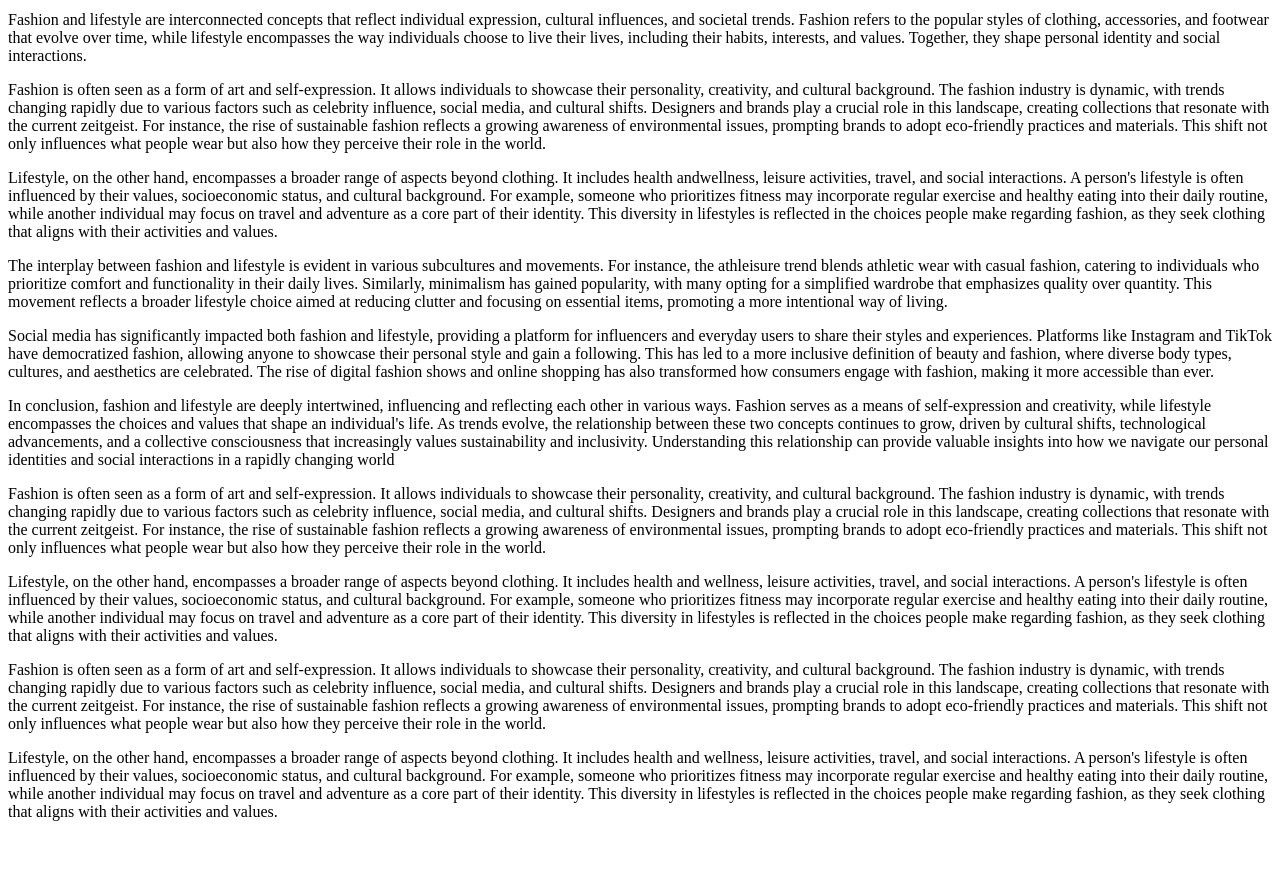
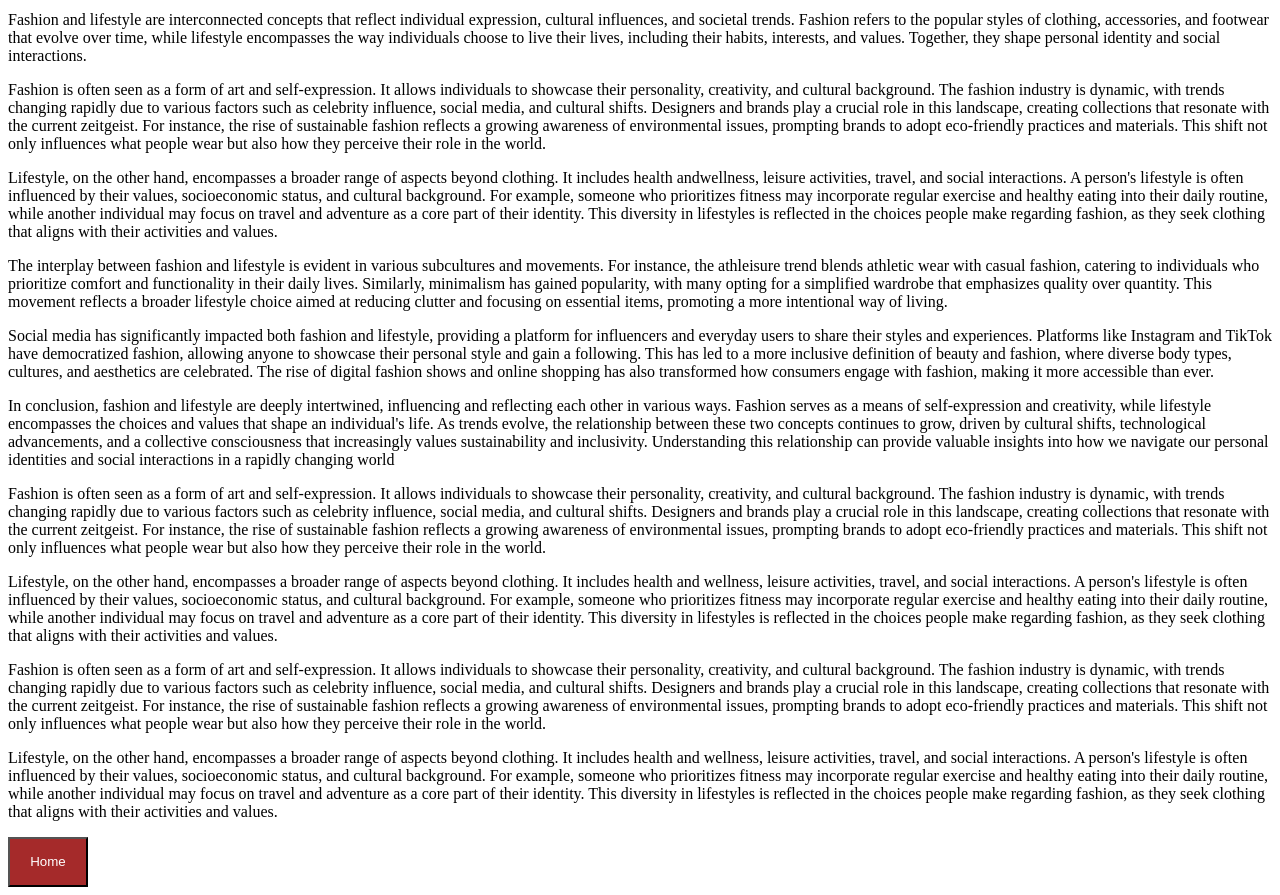
Before and after one commit to harshitajethani23/position-repository, a plain HTML site: page index.html in a window 1280 px wide. Shown: the part 89-984 px from the top of the page. Before the commit the page ends 926 px from the top, so only its background shows below. Drawn offline with Linux system fonts and the light colour scheme.

Commit message:
static position added

```diff
--- a/index.html
+++ b/index.html
@@ -13,6 +13,18 @@
         position: sticky;
         top: 10px;
         text-align: center;
+    }
+    .btn {
+        position:static;
+        top:50px;
+        bottom:40px;
+        right:60px;
+        left:50px;
+        background-color:brown;
+        color:white;
+        height:50px;
+        width:80px;
+
     }
 </style>
 
@@ -85,6 +97,8 @@
         daily routine, while another individual may focus on travel and adventure as a core part of their
         identity. This diversity in lifestyles is reflected in the choices people make regarding fashion,
         as they seek clothing that aligns with their activities and values.</p>
+
+        <button class="btn">Home</button>
 </body>
 
 </html>
```
